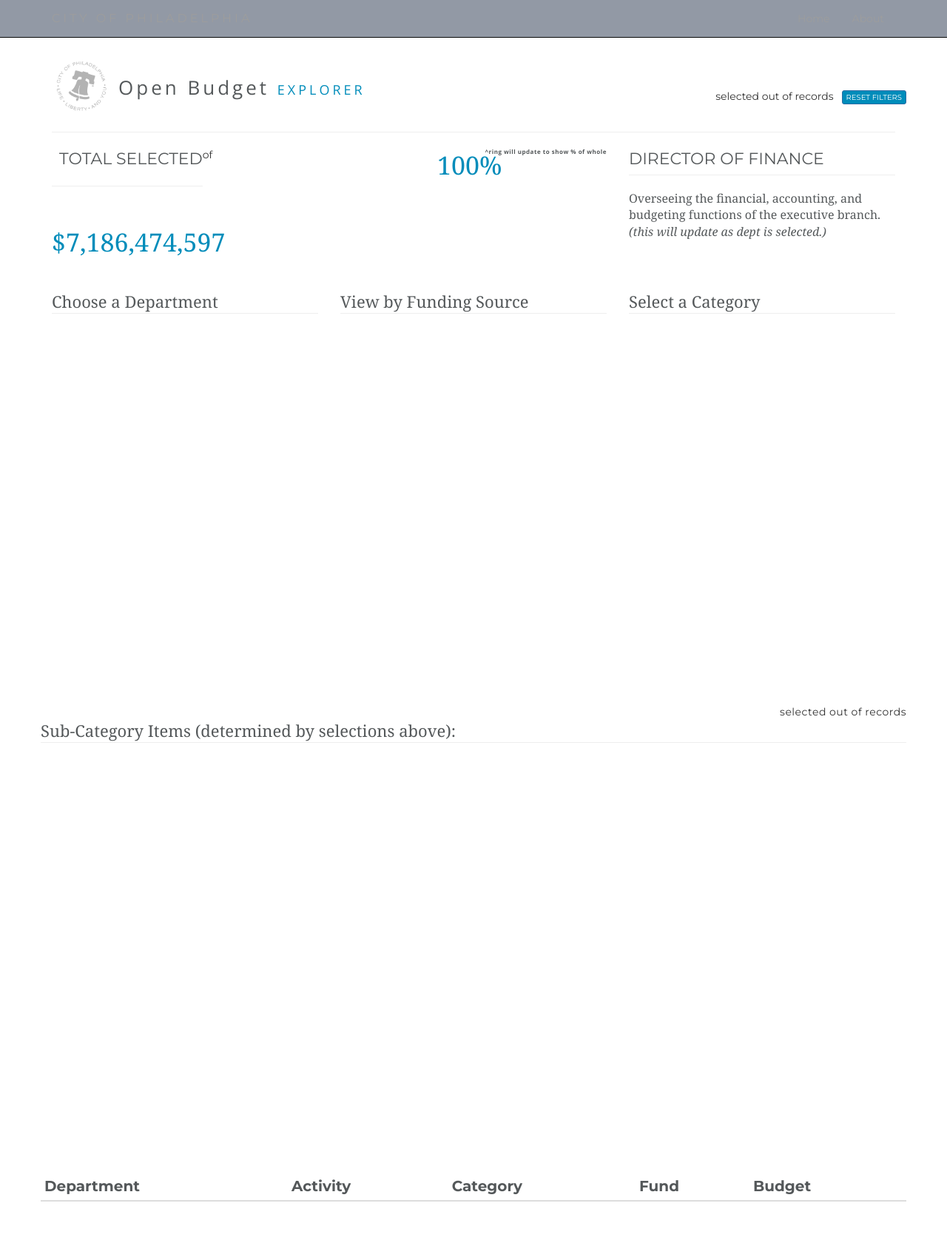
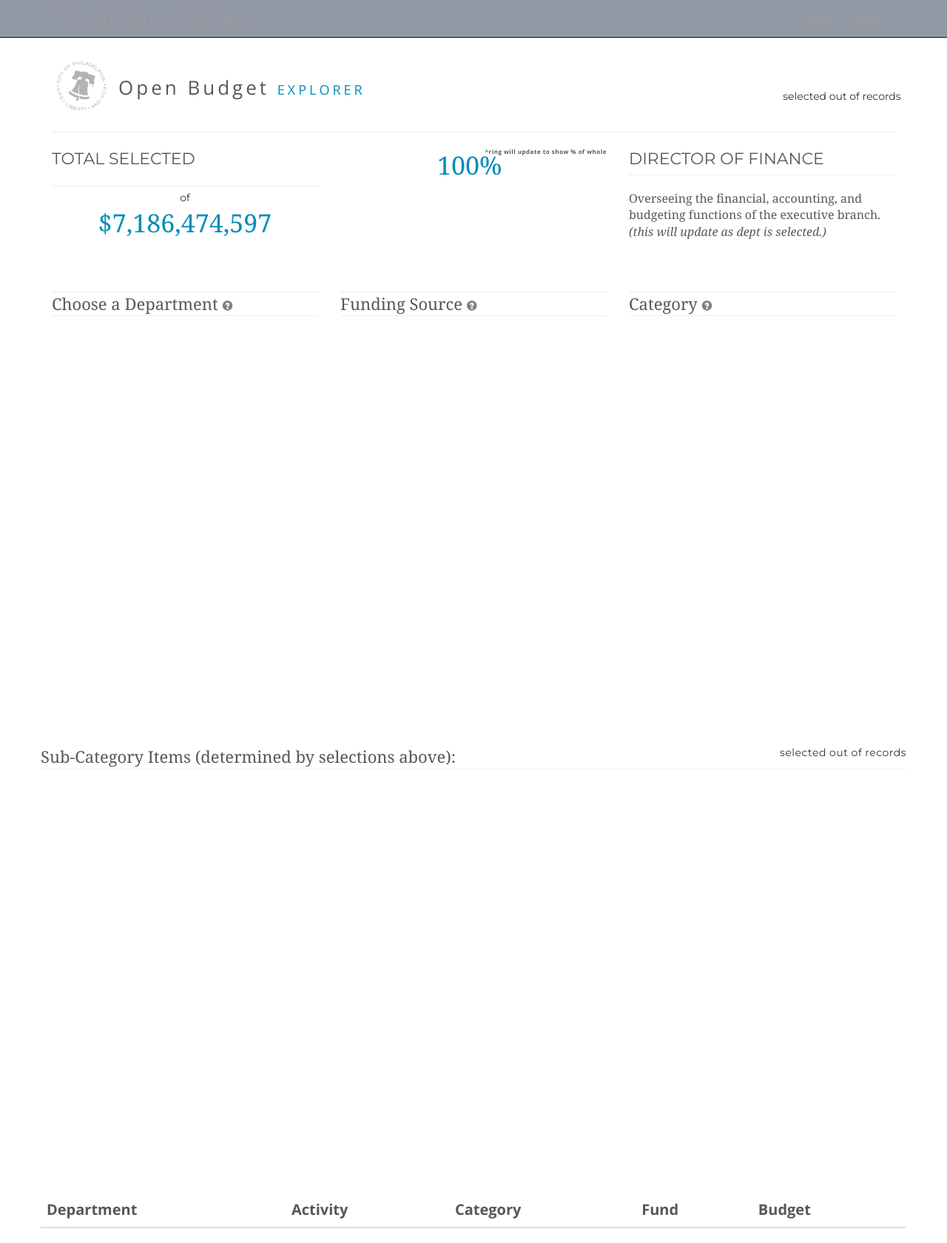
Before and after one commit to laurenancona/open-budget-explorer, a plain HTML site: page index.html in a window 1280 px wide. Shown: the whole page at 74% size. Before the commit the page ends 1644 px from the top, so only its background shows below. Drawn offline with nearby package versions, Linux system fonts and the light colour scheme.

Commit message:
more formatting 'about' & structure for chart headers

```diff
--- a/css/budget.css
+++ b/css/budget.css
@@ -8,6 +8,14 @@ padding-top:80px;
 p {
     font-family: 'open sans', sans-serif;
     color: #54585A;
+}
+
+ul, ol {
+    font-family: 'open sans', sans-serif;
+}
+
+ol {
+    font-weight:bold
 }
 
 .blue {
@@ -34,7 +42,7 @@ p {
 /*    border: 1px dotted #d9d9d6; */
 }
 
-.navbar-brand{
+.navbar-brand {
     text-transform: uppercase;
     letter-spacing: 4px;
     font-size: 16px;
@@ -50,7 +58,9 @@ p {
 /*    text-transform: uppercase;*/
     font-family: 'georgia',serif;
     font-size: 22px;
+    margin-top: -20px;
     margin-bottom: -20px;
+
     color: #54585A;
 }
 
@@ -164,6 +174,7 @@ a:visited {
 }
 
 tr.header {
+    font-family: 'open sans', sans-serif;
     font-size: 20px;
     color: #54585A;
 }
@@ -229,6 +240,17 @@ tr.header {
     display:block;
 }
 
+.center {
+
+    text-align: center;
+    width: 100%;
+}
+
+.glyphicon-question-sign {
+    font-size: 14px;
+    color: grey;
+}
+
 #chart-number-total {
     float: left;
     width: 100%%;
@@ -264,9 +286,8 @@ tr.header {
 /*    font-family: 'georgia', serif!important;*/
     font-size: 22px;
     color: #54585A;
-    padding-left: 10px;
     text-transform: uppercase;
-    margin-bottom:-20px;
+/*    margin-bottom:-40px;*/
 }
 
 #chart-ring-budget {
@@ -316,9 +337,10 @@ g.tick {
 
 #chart-table-activity {
     height: 600px;
-    margin-top: 15px;
-    clear: both;
-    font-weight:lighter;
+    margin-top: 16px;
+    font-family: 'open sans', sans-serif;
+    font-size: 13px;
+/*    font-weight:lighter;*/
     overflow-y: scroll;
-    display:table;
+    display: table;
 }
--- a/index.html
+++ b/index.html
@@ -6,7 +6,7 @@
     <meta name="description" content="">
     <meta name="author" content="City of Philadelphia | Data Services">
     <title>City of Philadelphia | Budget Explorer</title>
-    <link rel="shortcut icon" href="">
+    <link rel="shortcut icon" href="index.html">
     <link rel="stylesheet" href="//maxcdn.bootstrapcdn.com/bootswatch/3.3.2/yeti/bootstrap.min.css">
 <!--    <link rel="stylesheet" href="//maxcdn.bootstrapcdn.com/bootstrap/3.3.2/css/bootstrap.min.css">-->
 <!--    <link rel="stylesheet" href="https://maxcdn.bootstrapcdn.com/bootstrap/3.3.2/css/bootstrap-theme.min.css">-->
@@ -42,60 +42,34 @@
                     <li><a href="index.html">Home</a></li>
                     <li><a href="about.html">About</a></li>
 <!--                    <li><a href="#contact">Data Inventory</a></li>-->
-
                 </ul>
             </div><!--.nav-collapse-->
         </div>
     </nav>
-
     <div class="container">
         <div id="budget-header">
             <img src="img/new_city_logo_grey.png" alt="city logo" class="logo-img">
             <p><span class="city-title">Open Budget  </span><span class="app-name">Explorer</span></p>
 <!--                <p class="lead">This little guy is just a test. Select a department to see how their budget breaks down.</p>-->
         </div>
-        <div>
-<!--
-            <svg height="20" width="100%">
-                <line x1="100" y1="2" x2="100%" y2="2" style="stroke:#333;stroke-width:0.5" />
-                        Sorry, your browser does not support inline SVG.
-            </svg>
--->
-        </div>
 
 <!--    BEGIN VISUALIZATION MAIN    -->
         <div class="row" id="info">
         <div id="data-count-top">
             <span class="filter-count"></span> selected out of <span class="total-count"></span> records &nbsp;
-            <span id="reset-all">
-                <button type="button" class="btn btn-primary btn-xs"><a href="javascript:dc.filterAll();dc.redrawAll();">Reset Filters</a></button>
-            </span>
         </div>
             <div class="col-xs-12"><hr></div>
             <div class="col-xs-4">
-                <div class="summary">
-<!--
-                    <svg height="10" width="100%">
-                        <line x1="0" y1="1" x2="100%" y2="1" style="stroke:#666;stroke-width:1" />
-                        Sorry, your browser does not support inline SVG.
-                    </svg>
--->
-                    <div>
+                <div class="dept-title">Total Selected<hr>
+                </div>
+                <div style="text-align: center;">
                     <div id="chart-number-total">
-                            <span class="total-selected">Total Selected<hr></span>
-                            <span style="number-display"><br></span>
+                        <span style="number-display"></span>
                     </div>
                     <div>
-                            <span class="">of</span><br>
+                        <div style="text-align: center;">of</div>
                         <span style class="budget-total">$7,186,474,597</span><br>
 <!--                            <span class="total-selected">total</span>-->
-                        </div>
-<!--
-                    <svg height="10" width="100%">
-                        <line x1="0" y1="10" x2="100%" y2="10" style="stroke:#666;stroke-width:1" />
-                        Sorry, your browser does not support inline SVG.
-                    </svg>
--->
                     </div>
                 </div>
             </div>
@@ -109,25 +83,24 @@
                 <section class="dept-title" id="filters">Director of Finance</section>
                 <hr>
                 <p class="description">Overseeing the financial, accounting, and budgeting functions of the executive branch. <em>(this will update as dept is selected.)</em></p>
-
             </div>
         </div>
         <div id="row-charts" class="row">
             <div id="department" class="col-xs-4">
+                <hr><p span class="section-title">Choose a Department <span class="glyphicon glyphicon-question-sign"></span><hr>
+                </p>
                 <section id="chart-row-dept">
-                    <p span class="section-title">Choose a Department</p>
-                    <hr>
                 </section>
             </div>
             <div id="funding" class="col-xs-4">
-                <section id="chart-row-fund">
-                    <p span class="section-title">View by Funding Source</p>
+                <section id="chart-row-fund"><hr>
+                    <p span class="section-title">Funding Source <span class="glyphicon glyphicon-question-sign"></span></p>
                     <hr>
                 </section>
             </div>
             <div id="category" class="col-xs-4">
-                <section id="chart-bar-char">
-                    <p span class="section-title">Select a Category</p>
+                <section id="chart-bar-char"><hr>
+                    <p span class="section-title">Category <span class="glyphicon glyphicon-question-sign"></span></p>
                     <hr>
                 </section>
             </div>
@@ -140,7 +113,7 @@
             </section>
             <p span class="section-title">Sub-Category Items (determined by selections above):</p>
             <hr>
-             <table class="table table-hover table-striped table-condensed" id="chart-table-activity">
+            <table class="table table-hover table-striped" id="chart-table-activity">
                 <thead>
                 <tr class="header">
                     <th>Department</th>
@@ -175,7 +148,7 @@
 
         var myData = d3.csv('data/14budget.csv', function(budgetData){
 //            var numberFormat = d3.format(' ^$,.r');
-            console.log(budgetData);
+//            console.log(budgetData);
         // normalize/parse data
     //        budgetData.forEach(function(d) {
     //            d.Spent = d.Spent.match(/\d+/);
@@ -184,7 +157,7 @@
     // SET CROSSFILTER
         var ndx = crossfilter(budgetData),
 
-//            totalDim = ndx.dimension(function(d) {return d.total;}),
+//          totalDim            = ndx.dimension(function(d) {return d.total;}),
             all                 = ndx.groupAll(),
             sumAll              = ndx.groupAll().reduceSum(function(d) {return +d.budget}),
 
@@ -209,8 +182,6 @@
             console.log(min);
             console.log(max);
 
-
-
             //TODO dynamic dept title renderal
             //TODO calc % YoY change
             numberTotal
@@ -232,7 +203,7 @@
                 .innerRadius(70);
 
             deptRowChart
-                .width(370).height(900)
+                .width(340).height(900)
                 .dimension(deptDim)
                 .colors(['#008cba'])
 //                .x(d3.scale.log())
@@ -248,7 +219,7 @@
                 .labelOffsetY([12]);
 
             charBarChart
-                .width(380).height(450)
+                .width(340).height(450)
                 .dimension(charDim)
                 .group(spendPerCharDim)
                 .colors(['#008cba'])
@@ -259,7 +230,7 @@
                 .gap(3);
 
             fundRowChart
-                .width(380).height(450)
+                .width(340).height(450)
                 .dimension(fundDim)
                 .group(spendPerFundDim)
                 .colors(['#008cba'])
@@ -298,6 +269,5 @@
                 .order(d3.ascending);
             dc.renderAll();
         });
-
     </script>
 </body>
```
Lines whose indentation alone changed are shown as unchanged.
